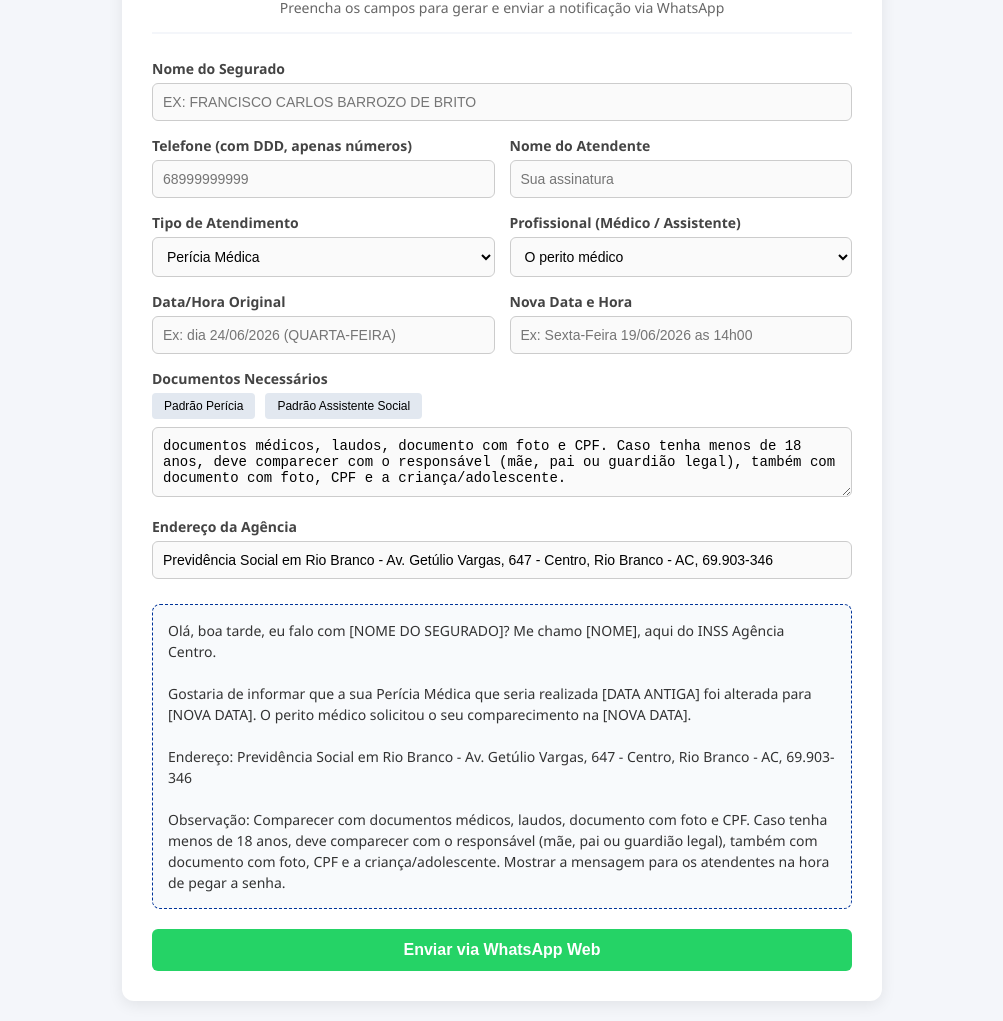
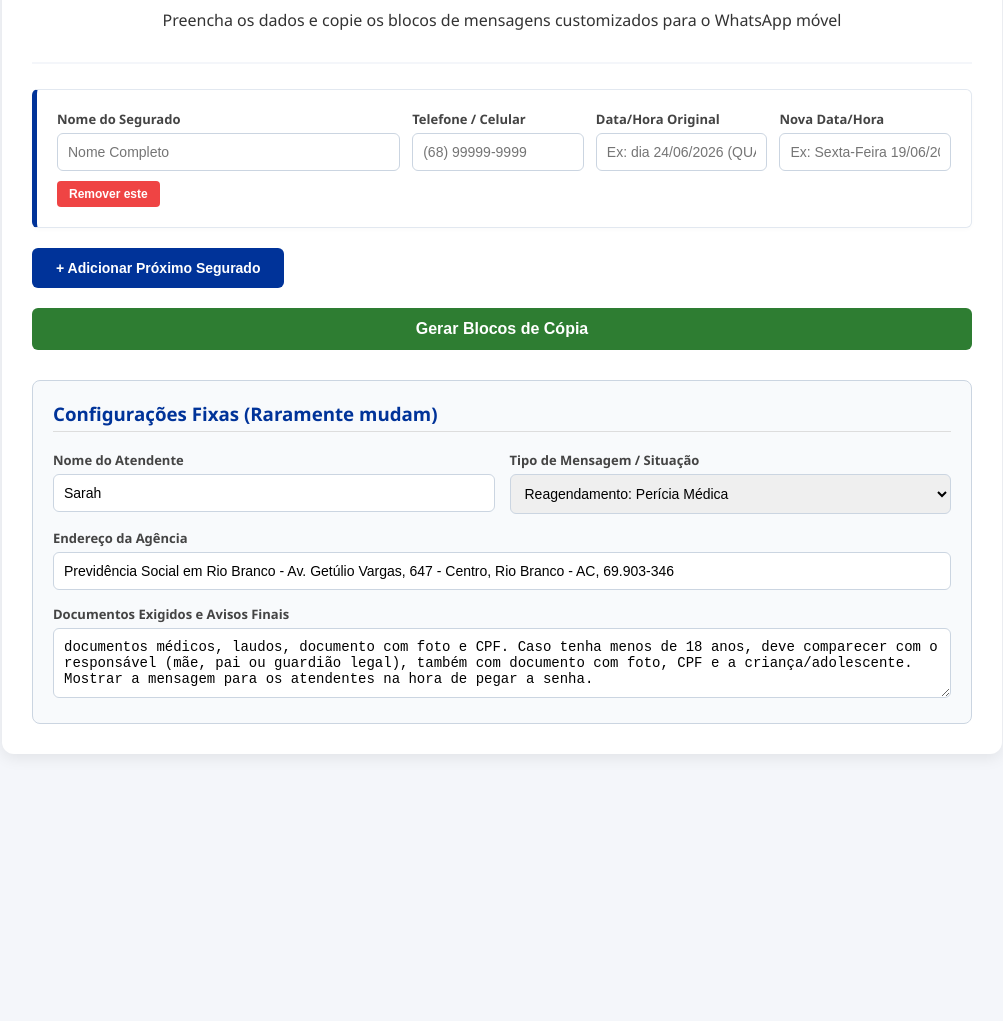
Before and after one commit to SarahLavyne/Mensagens_Inss, a plain HTML site: page index.html in a window 1280 px wide. Shown: the part 90-1111 px from the top of the page, without its empty margins (138-1141 px from the left). After the commit the page ends 864 px from the top, so only its background shows below. Drawn offline with Linux system fonts and the light colour scheme.

Commit message:
teste de nova atualização

```diff
--- a/index.html
+++ b/index.html
@@ -3,13 +3,13 @@
 <head>
     <meta charset="UTF-8">
     <meta name="viewport" content="width=device-width, initial-scale=1.0">
-    <title>Gerador de Mensagens - INSS Centro</title>
+    <title>Painel de Triagem Avançado - INSS Centro</title>
     <style>
         :root {
             --primary: #003399;
             --secondary: #f4f6fa;
             --text: #333;
-            --accent: #25D366;
+            --success: #2e7d32;
         }
 
         body {
@@ -19,7 +19,8 @@
             margin: 0;
             padding: 20px;
             display: flex;
-            justify-content: center;
+            flex-direction: column;
+            align-items: center;
         }
 
         .container {
@@ -27,8 +28,9 @@
             padding: 30px;
             border-radius: 12px;
             box-shadow: 0 4px 15px rgba(0,0,0,0.08);
-            max-width: 700px;
+            max-width: 1000px;
             width: 100%;
+            box-sizing: border-box;
         }
 
         .header {
@@ -40,109 +42,162 @@
 
         .header h1 {
             color: var(--primary);
+            margin: 0;
             font-size: 24px;
-            margin: 0 0 5px 0;
         }
 
-        .header p {
-            color: #666;
-            margin: 0;
-            font-size: 14px;
+        .config-box {
+            background: #f8fafc;
+            border: 1px solid #cbd5e1;
+            padding: 20px;
+            border-radius: 8px;
+            margin-top: 30px;
         }
 
-        .grid {
+        .config-box h3 {
+            margin-top: 0;
+            color: var(--primary);
+            border-bottom: 1px solid #ddd;
+            padding-bottom: 5px;
+        }
+
+        .segurado-card {
+            background: #fff;
+            border: 1px solid #e2e8f0;
+            border-left: 5px solid var(--primary);
+            padding: 20px;
+            border-radius: 6px;
+            margin-bottom: 20px;
+            position: relative;
+            box-shadow: 0 2px 4px rgba(0,0,0,0.02);
+        }
+
+        .grid-variaveis {
+            display: grid;
+            grid-template-columns: 2fr 1fr 1fr 1fr;
+            gap: 12px;
+        }
+
+        @media (max-width: 768px) {
+            .grid-variaveis { grid-template-columns: 1fr; }
+        }
+
+        .grid-fixos {
             display: grid;
             grid-template-columns: 1fr 1fr;
             gap: 15px;
-            margin-bottom: 15px;
         }
 
-        .full-width {
-            grid-column: span 2;
-        }
+        .full-width { grid-column: span 2; }
 
         label {
             font-weight: 600;
-            font-size: 14px;
+            font-size: 13px;
+            color: #444;
+            display: block;
             margin-bottom: 5px;
-            display: block;
-            color: #444;
         }
 
         input, textarea, select {
             width: 100%;
             padding: 10px;
-            border: 1px solid #ccc;
+            border: 1px solid #cbd5e1;
             border-radius: 6px;
             font-size: 14px;
             box-sizing: border-box;
-            background-color: #fafafa;
         }
 
         input:focus, textarea:focus, select:focus {
             border-color: var(--primary);
             outline: none;
-            background-color: #fff;
         }
 
-        .btn-group {
-            margin-top: 5px;
-            display: flex;
-            gap: 10px;
+        .btn {
+            padding: 12px 24px;
+            border: none;
+            border-radius: 6px;
+            font-weight: bold;
+            cursor: pointer;
+            transition: 0.2s;
+            font-size: 14px;
         }
 
-        .btn-quick {
-            background: #e2e8f0;
-            border: none;
-            padding: 6px 12px;
-            border-radius: 4px;
-            font-size: 12px;
-            cursor: pointer;
-            font-weight: 500;
-            transition: 0.2s;
+        .btn-add {
+            background-color: var(--primary);
+            color: white;
+            margin-bottom: 20px;
         }
 
-        .btn-quick:hover {
-            background: #cbd5e1;
+        .btn-add:hover { background-color: #002266; }
+
+        .btn-generate {
+            background-color: var(--success);
+            color: white;
+            width: 100%;
+            font-size: 16px;
         }
 
-        .output-box {
-            background: #f8fafc;
-            border: 1px dashed var(--primary);
+        .btn-generate:hover { background-color: #1e5222; }
+
+        .btn-remove {
+            background: #ef4444;
+            color: white;
+            padding: 6px 12px;
+            font-size: 12px;
+            border-radius: 4px;
+            margin-top: 10px;
+            border: none;
+            cursor: pointer;
+        }
+
+        .output-section {
+            margin-top: 30px;
+            display: none;
+            width: 100%;
+        }
+
+        .resultado-card {
+            background: #fff;
+            border: 1px solid #bbf7d0;
             border-radius: 8px;
             padding: 15px;
-            margin-top: 25px;
-            white-space: pre-wrap;
-            font-size: 14px;
-            line-height: 1.5;
+            margin-bottom: 15px;
+            box-shadow: 0 2px 8px rgba(0,0,0,0.05);
         }
 
-        .actions {
-            margin-top: 20px;
+        .resultado-header {
             display: flex;
-            gap: 15px;
+            justify-content: space-between;
+            align-items: center;
+            margin-bottom: 10px;
+            font-weight: bold;
+            color: #1e293b;
+            border-bottom: 1px solid #e2e8f0;
+            padding-bottom: 5px;
         }
 
-        .btn-send {
-            flex: 1;
-            background-color: var(--accent);
-            color: white;
-            border: none;
+        .texto-final {
+            background: #f8fafc;
             padding: 12px;
             border-radius: 6px;
-            font-size: 16px;
-            font-weight: bold;
-            cursor: pointer;
-            display: flex;
-            justify-content: center;
-            align-items: center;
-            gap: 8px;
-            transition: 0.2s;
+            font-size: 14px;
+            white-space: pre-wrap;
+            border: 1px solid #e2e8f0;
+            margin-bottom: 10px;
         }
 
-        .btn-send:hover {
-            background-color: #20ba56;
-            transform: translateY(-1px);
+        .btn-copy {
+            background: #0f172a;
+            color: white;
+            padding: 8px 16px;
+            font-size: 13px;
+        }
+
+        .btn-copy:hover { background: #334155; }
+
+        .copied {
+            background: #25D366 !important;
+            color: white;
         }
     </style>
 </head>
@@ -150,130 +205,201 @@
 
 <div class="container">
     <div class="header">
-        <h1>Gerenciador de Avisos - INSS Centro</h1>
-        <p>Preencha os campos para gerar e enviar a notificação via WhatsApp</p>
+        <h1>Painel de Notificações - INSS Centro</h1>
+        <p>Preencha os dados e copie os blocos de mensagens customizados para o WhatsApp móvel</p>
     </div>
 
-    <div class="grid">
-        <div class="full-width">
-            <label for="nome">Nome do Segurado</label>
-            <input type="text" id="nome" placeholder="EX: FRANCISCO CARLOS BARROZO DE BRITO" oninput="atualizarMensagem()">
+    <div id="containerSegurados">
         </div>
 
-        <div>
-            <label for="telefone">Telefone (com DDD, apenas números)</label>
-            <input type="text" id="telefone" placeholder="68999999999">
-        </div>
+    <button class="btn btn-add" onclick="adicionarSegurado()">+ Adicionar Próximo Segurado</button>
+    <button class="btn btn-generate" onclick="gerarPainelMensagens()">Gerar Blocos de Cópia</button>
 
+    <div class="config-box">
+        <h3>Configurações Fixas (Raramente mudam)</h3>
+        <div class="grid-fixos">
             <div>
                 <label for="atendente">Nome do Atendente</label>
-            <input type="text" id="atendente" placeholder="Sua assinatura" oninput="atualizarMensagem()">
+                <input type="text" id="atendente" value="Sarah">
             </div>
-
             <div>
-            <label for="tipo">Tipo de Atendimento</label>
-            <select id="tipo" onchange="atualizarMensagem()">
-                <option value="Perícia Médica">Perícia Médica</option>
-                <option value="Avaliação Social">Avaliação Social</option>
+                <label for="tipoAtendimento">Tipo de Mensagem / Situação</label>
+                <select id="tipoAtendimento" onchange="atualizarInterfacePadrao(this.value)">
+                    <option value="Reagendamento Perícia">Reagendamento: Perícia Médica</option>
+                    <option value="Reagendamento Social">Reagendamento: Avaliação Social</option>
+                    <option value="Antecipação Sábado">Antecipação Geral: Sábado de Manhã</option>
                 </select>
             </div>
-
-        <div>
-            <label for="profissional">Profissional (Médico / Assistente)</label>
-            <select id="profissional" onchange="atualizarMensagem()">
-                <option value="O perito médico">O perito médico</option>
-                <option value="A assistente social">A assistente social</option>
-            </select>
-        </div>
-
-        <div>
-            <label id="label-antiga" for="dataAntiga">Data/Hora Original</label>
-            <input type="text" id="dataAntiga" placeholder="Ex: dia 24/06/2026 (QUARTA-FEIRA)" oninput="atualizarMensagem()">
-        </div>
-
-        <div>
-            <label id="label-nova" for="dataNova">Nova Data e Hora</label>
-            <input type="text" id="dataNova" placeholder="Ex: Sexta-Feira 19/06/2026 as 14h00" oninput="atualizarMensagem()">
-        </div>
-
-        <div class="full-width">
-            <label for="documentos">Documentos Necessários</label>
-            <div class="btn-group">
-                <button class="btn-quick" onclick="setDocs('pericia')">Padrão Perícia</button>
-                <button class="btn-quick" onclick="setDocs('social')">Padrão Assistente Social</button>
-            </div>
-            <textarea id="documentos" rows="3" style="margin-top: 8px;" oninput="atualizarMensagem()"></textarea>
-        </div>
-
             <div class="full-width">
                 <label for="endereco">Endereço da Agência</label>
-            <input type="text" id="endereco" value="Previdência Social em Rio Branco - Av. Getúlio Vargas, 647 - Centro, Rio Branco - AC, 69.903-346" oninput="atualizarMensagem()">
+                <input type="text" id="endereco" value="Previdência Social em Rio Branco - Av. Getúlio Vargas, 647 - Centro, Rio Branco - AC, 69.903-346">
+            </div>
+            <div class="full-width">
+                <label for="documentos">Documentos Exigidos e Avisos Finais</label>
+                <textarea id="documentos" rows="3"></textarea>
+            </div>
+        </div>
     </div>
 </div>
 
-    <div class="output-box" id="previewMsg">
-        Preencha os campos acima para visualizar a mensagem...
+<div class="container output-section" id="secaoResultados">
+    <div class="header">
+        <h2>Mensagens Prontas para Cópia</h2>
+        <p>Clique em "Copiar Mensagem", abra a conversa do segurado no celular e cole.</p>
     </div>
-
-    <div class="actions">
-        <button class="btn-send" onclick="enviarWhatsApp()">
-            Enviar via WhatsApp Web
-        </button>
-    </div>
+    <div id="listaResultados"></div>
 </div>
 
 <script>
-    const docsPericia = "documentos médicos, laudos, documento com foto e CPF. Caso tenha menos de 18 anos, deve comparecer com o responsável (mãe, pai ou guardião legal), também com documento com foto, CPF e a criança/adolescente.";
-    const docsSocial = "documentos pessoais com foto, CPF, carteira de trabalho, comprovante de residência e comprovante de renda de todos que moram na casa.";
+    let contadorSegurados = 0;
 
-    // Inicializa com o padrão de perícia
+    const docsPericia = "documentos médicos, laudos, documento com foto e CPF. Caso tenha menos de 18 anos, deve comparecer com o responsável (mãe, pai ou guardião legal), também com documento com foto, CPF e a criança/adolescente. Mostrar a mensagem para os atendentes na hora de pegar a senha.";
+    const docsSocial = "documentos pessoais com foto, CPF, carteira de trabalho, comprovante de residência e comprovante de renda de todos que moram na mesma casa. Mostrar a mensagem para os atendentes na hora de pegar a senha.";
+    const docsSabado = "documentos médicos, laudos, documento com foto e CPF. No caso de pessoas menores de 18 anos, deve comparecer com o responsável (mãe, pai ou guardião legal), também com documento com foto, CPF e a criança/adolescente. Pegar senha no balcão.";
+
+    // Inicializa como Reagendamento de Perícia
     document.getElementById('documentos').value = docsPericia;
 
-    function setDocs(tipo) {
-        if(tipo === 'pericia') {
+    function atualizarInterfacePadrao(situacao) {
+        const labelsAntiga = document.querySelectorAll('.lbl-antiga');
+        const labelsNova = document.querySelectorAll('.lbl-nova');
+
+        if(situacao === "Reagendamento Perícia") {
             document.getElementById('documentos').value = docsPericia;
-            document.getElementById('tipo').value = "Perícia Médica";
-            document.getElementById('profissional').value = "O perito médico";
-        } else {
+            labelsAntiga.forEach(l => l.innerText = "Data/Hora Original");
+            labelsNova.forEach(l => l.innerText = "Nova Data/Hora");
+        } else if (situacao === "Reagendamento Social") {
             document.getElementById('documentos').value = docsSocial;
-            document.getElementById('tipo').value = "Avaliação Social";
-            document.getElementById('profissional').value = "A assistente social";
+            labelsAntiga.forEach(l => l.innerText = "Data/Hora Original");
+            labelsNova.forEach(l => l.innerText = "Nova Data/Hora");
+        } else if (situacao === "Antecipação Sábado") {
+            document.getElementById('documentos').value = docsSabado;
+            labelsAntiga.forEach(l => l.innerText = "Horário Original Marcado");
+            labelsNova.forEach(l => l.innerText = "Data do Sábado (DD/MM/AAAA)");
         }
-        atualizarMensagem();
     }
 
-    function gerarTexto() {
-        const nome = document.getElementById('nome').value.toUpperCase() || "[NOME DO SEGURADO]";
+    function adicionarSegurado() {
+        contadorSegurados++;
+        const div = document.createElement('div');
+        div.className = 'segurado-card';
+        div.id = `card_${contadorSegurados}`;
+
+        const situacao = document.getElementById('tipoAtendimento').value;
+        let label1 = "Data/Hora Original";
+        let label2 = "Nova Data/Hora";
+        let placeholder1 = "Ex: dia 24/06/2026 (QUARTA-FEIRA)";
+        let placeholder2 = "Ex: Sexta-Feira 19/06/2026 as 14h00";
+
+        if (situacao === "Antecipação Sábado") {
+            label1 = "Horário Original Marcado";
+            label2 = "Data do Sábado (DD/MM/AAAA)";
+            placeholder1 = "Ex: às 12:15";
+            placeholder2 = "Ex: 20/06/2026";
+        }
+
+        div.innerHTML = `
+            <div class="grid-variaveis">
+                <div>
+                    <label>Nome do Segurado</label>
+                    <input type="text" class="nome" placeholder="Nome Completo">
+                </div>
+                <div>
+                    <label>Telefone / Celular</label>
+                    <input type="text" class="telefone" placeholder="(68) 99999-9999">
+                </div>
+                <div>
+                    <label class="lbl-antiga">${label1}</label>
+                    <input type="text" class="dataAntiga" placeholder="${placeholder1}">
+                </div>
+                <div>
+                    <label class="lbl-nova">${label2}</label>
+                    <input type="text" class="dataNova" placeholder="${placeholder2}">
+                </div>
+            </div>
+            <button class="btn btn-remove" onclick="removerSegurado(${contadorSegurados})">Remover este</button>
+        `;
+
+        document.getElementById('containerSegurados').appendChild(div);
+    }
+
+    function removerSegurado(id) {
+        document.getElementById(`card_${id}`).remove();
+    }
+
+    function gerarPainelMensagens() {
         const atendente = document.getElementById('atendente').value || "[NOME]";
-        const tipo = document.getElementById('tipo').value;
-        const profissional = document.getElementById('profissional').value;
-        const dataAntiga = document.getElementById('dataAntiga').value || "[DATA ANTIGA]";
-        const dataNova = document.getElementById('dataNova').value || "[NOVA DATA]";
+        const situacao = document.getElementById('tipoAtendimento').value;
         const endereco = document.getElementById('endereco').value;
         const documentos = document.getElementById('documentos').value;
 
-        return `Olá, boa tarde, eu falo com ${nome}? Me chamo ${atendente}, aqui do INSS Agência Centro.\n\nGostaria de informar que a sua ${tipo} que seria realizada ${dataAntiga} foi alterada para ${dataNova}. ${profissional} solicitou o seu comparecimento na ${dataNova}.\n\nEndereço: ${endereco}\n\nObservação: Comparecer com ${documentos} Mostrar a mensagem para os atendentes na hora de pegar a senha.`;
+        const cards = document.querySelectorAll('.segurado-card');
+        const listaResultados = document.getElementById('listaResultados');
+        listaResultados.innerHTML = "";
+
+        if(cards.length === 0) {
+            alert("Sua lista está vazia! Adicione pelo menos um segurado.");
+            return;
         }
 
-    function atualizarMensagem() {
-        document.getElementById('previewMsg').innerText = gerarTexto();
+        cards.forEach((card, index) => {
+            const nome = card.querySelector('.nome').value.toUpperCase() || "[NOME DO SEGURADO]";
+            const telefone = card.querySelector('.telefone').value || "[SEM TELEFONE]";
+            const dataAntiga = card.querySelector('.dataAntiga').value || "[DADO OMITIDO]";
+            const dataNova = card.querySelector('.dataNova').value || "[DADO OMITIDO]";
+
+            let textoMensagem = "";
+
+            if (situacao === "Antecipação Sábado") {
+                // Modelo Novo: Mutirão/Antecipação do Sábado de Manhã
+                textoMensagem = `Olá, boa tarde, eu falo com ${nome}? Me chamo ${atendente}, aqui do INSS Agência Centro.\n\nPassando para lembrar que você tem uma pericia médica marcada para esse sábado ${dataAntiga}. Os peritos médicos solicitaram para que todos os agendados compareçam pela parte da manhã a partir das 7:00 horas da manhã dia ${dataNova} no sábado.\n\nEndereço: ${endereco}\n\nObservação: Comparecer com ${documentos}`;
+            } else {
+                // Modelos Anteriores: Remanejamento de data comum
+                const tipoLabel = (situacao === "Reagendamento Perícia") ? "Perícia Médica" : "Avaliação Social";
+                const prof = (situacao === "Reagendamento Perícia") ? "O perito médico" : "A assistente social";
+
+                textoMensagem = `Olá, boa tarde, eu falo com ${nome}? Me chamo ${atendente}, aqui do INSS Agência Centro.\n\nGostaria de informar que a sua ${tipoLabel} que seria realizada dia ${dataAntiga} foi alterada para ${dataNova}. ${prof} solicitou o seu comparecimento na ${dataNova}.\n\nEndereço: ${endereco}\n\nObservação: Comparecer com ${documentos}`;
             }
 
-    function enviarWhatsApp() {
-        let num = document.getElementById('telefone').value.replace(/\D/g, '');
-        if(!num) {
-            alert('Por favor, digite o número de telefone.');
-            return;
-        }
-        if(!num.startsWith('55')) {
-            num = '55' + num;
-        }
-        const texto = encodeURIComponent(gerarTexto());
-        window.open(`https://web.whatsapp.com/send?phone=${num}&text=${texto}`, '_blank');
+            const resultadoCard = document.createElement('div');
+            resultadoCard.className = 'resultado-card';
+
+            resultadoCard.innerHTML = `
+                <div class="resultado-header">
+                    <span>Segurado #${index + 1}: ${nome} - ${telefone}</span>
+                </div>
+                <div class="texto-final" id="texto_${index}">${textoMensagem}</div>
+                <button class="btn btn-copy" onclick="copiarTextoIndividual(${index}, this)">Copiar Mensagem</button>
+            `;
+
+            listaResultados.appendChild(resultadoCard);
+        });
+
+        document.getElementById('secaoResultados').style.display = 'block';
+        document.getElementById('secaoResultados').scrollIntoView({ behavior: 'smooth' });
     }
 
-    // Executa uma vez para montar o esqueleto inicial
-    atualizarMensagem();
+    function copiarTextoIndividual(index, botao) {
+        const elementoTexto = document.getElementById(`texto_${index}`);
+
+        const tempTextArea = document.createElement('textarea');
+        tempTextArea.value = elementoTexto.innerText;
+        document.body.appendChild(tempTextArea);
+        tempTextArea.select();
+        document.execCommand('copy');
+        document.body.removeChild(tempTextArea);
+
+        const textoOriginal = botao.innerText;
+        botao.innerText = "✓ Copiado!";
+        botao.classList.add('copied');
+
+        setTimeout(() => {
+            botao.innerText = textoOriginal;
+            botao.classList.remove('copied');
+        }, 1500);
+    }
+
+    adicionarSegurado();
 </script>
 
 </body>
```
Lines whose indentation alone changed are shown as unchanged.
